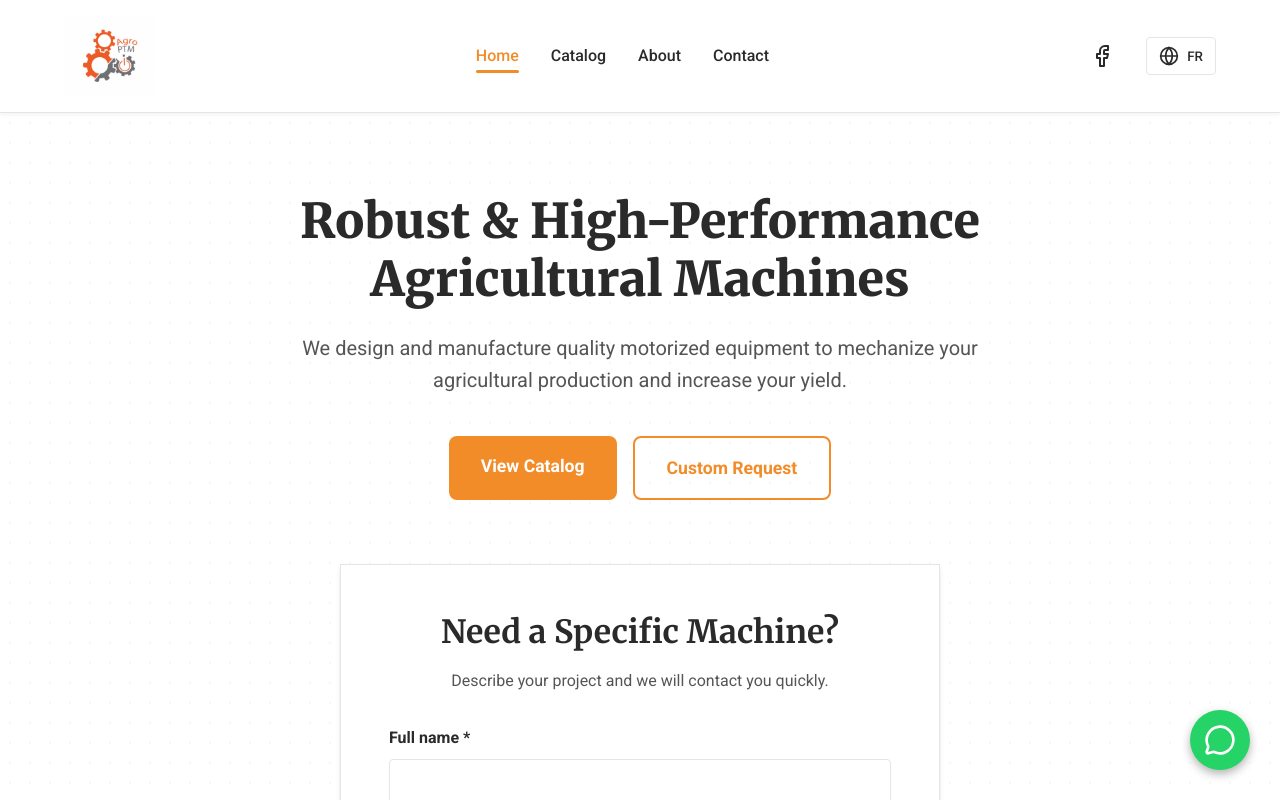
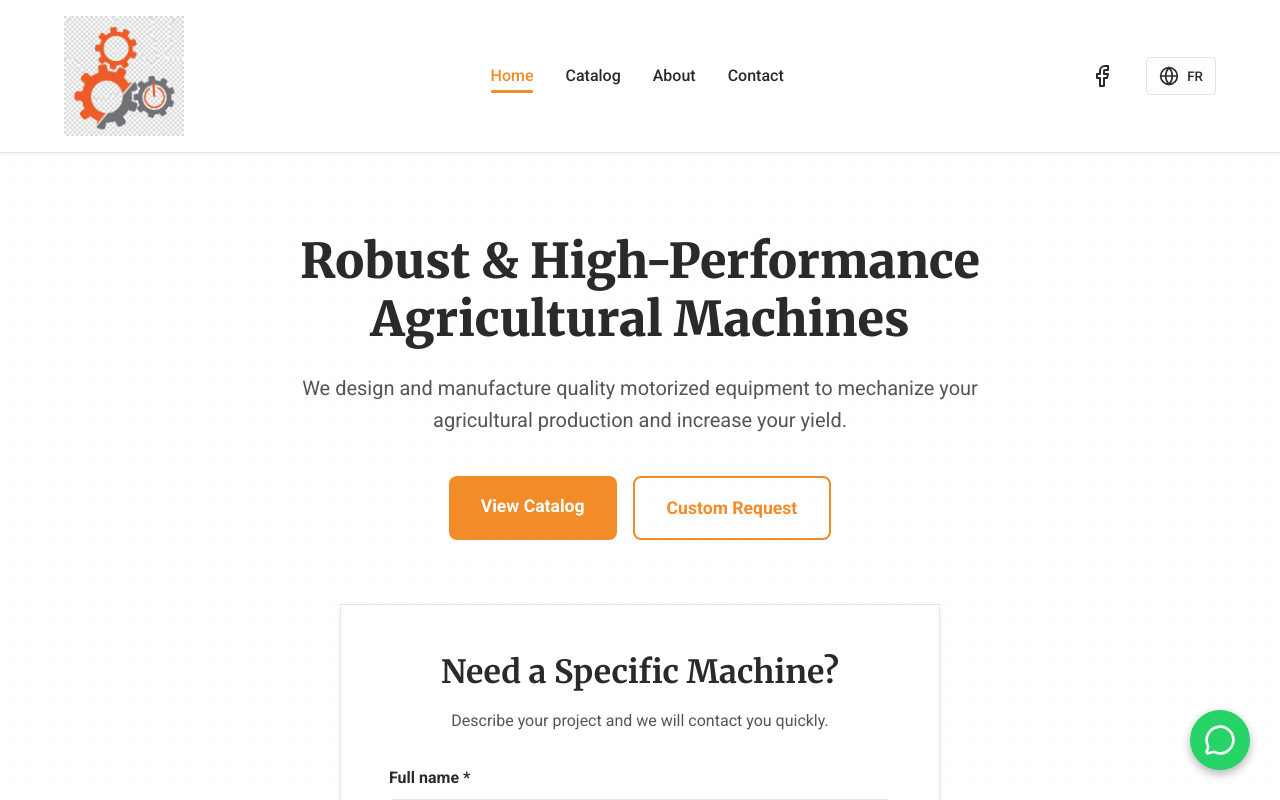
Before and after one commit to nemgp/AgroPTM, a React (Vite) app: page / in a window 1280 px wide. Shown: the top 800 px of the page. Built offline with nearby package versions, Linux system fonts and the light colour scheme.

Commit message:
Zoom main logo: Update image crop and increase display size

```diff
--- a/src/components/Header.css
+++ b/src/components/Header.css
@@ -22,7 +22,8 @@
 }
 
 .logo-img {
-    height: 80px;
+    height: 120px;
+    /* Increased from 80px to zoom */
     width: auto;
     object-fit: contain;
 }
```
Also changed, not shown: src/assets/logo.png.
